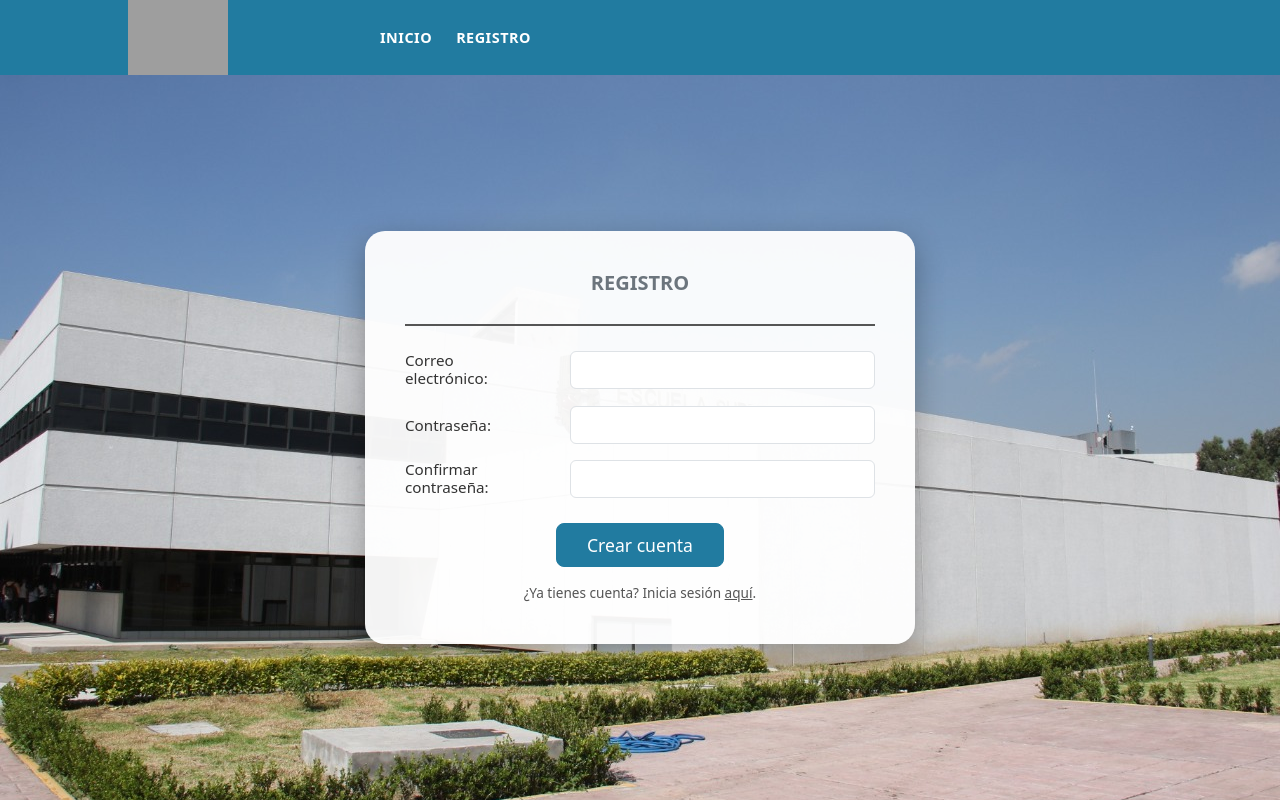
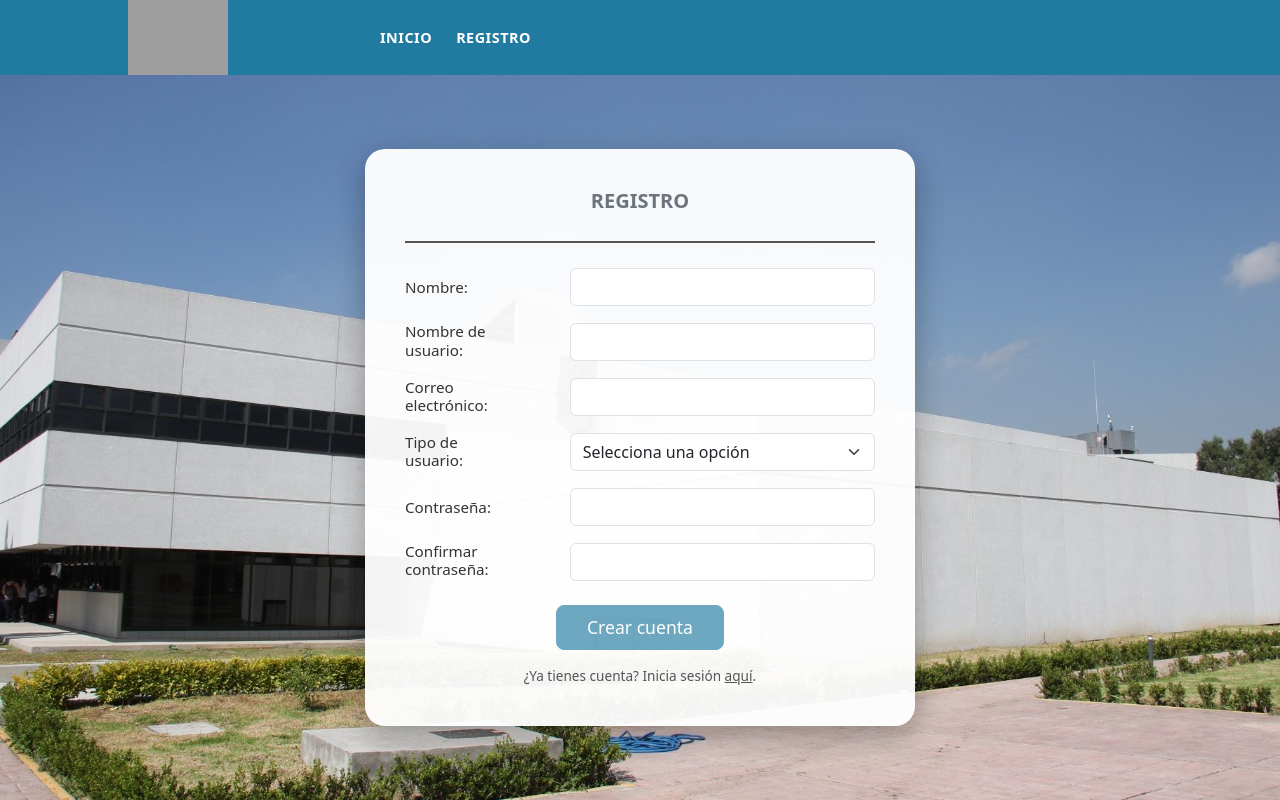
Before and after one commit to vgcrtz/escometa, an Angular app: page /registro in a window 1280 px wide. Built offline with nearby package versions, Linux system fonts and the light colour scheme; grey boxes are pictures that could not be loaded.

Commit message:
Arreglo para el login

```diff
--- a/src/app/app.config.ts
+++ b/src/app/app.config.ts
@@ -1,11 +1,13 @@
 import { ApplicationConfig, provideBrowserGlobalErrorListeners } from '@angular/core';
 import { provideRouter } from '@angular/router';
+import { HttpClient, provideHttpClient } from '@angular/common/http';
 
 import { routes } from './app.routes';
 
 export const appConfig: ApplicationConfig = {
   providers: [
     provideBrowserGlobalErrorListeners(),
-    provideRouter(routes)
+    provideRouter(routes),
+    provideHttpClient()
   ]
 };
--- a/src/app/login/login.html
+++ b/src/app/login/login.html
@@ -9,7 +9,6 @@
         <h5 class="mb-1 fw-bold text-secondary" style="padding-bottom: 5%">INICIA SESIÓN</h5>
         <hr class="title-divider">
       </div>
-
       <form>
         <div class="row mb-3 align-items-center">
           <div class="col-4">
@@ -47,9 +46,6 @@
           </p>
 
         </div>
-
-
-
       </form>
     </div>
 
--- a/src/app/registro/registro.html
+++ b/src/app/registro/registro.html
@@ -1,4 +1,3 @@
-<!--Sé que aparece un error, pero es pq la imagen está en PUBLIC-->
 <div class="bg-image" style="background-image: url('Background_IMG.jpg');">
   <div class="registro-card">
     <div class="text-center">
@@ -6,41 +5,101 @@
       <hr class="title-divider">
     </div>
 
-    <form>
+    <form [formGroup]="registerForm" (ngSubmit)="registrarUsuario()">
+
+      <div class="row mb-3 align-items-center">
+        <div class="col-4">
+          <label for="nombre" class="form-label mb-0">Nombre:</label>
+        </div>
+        <div class="col-8">
+          <input type="text" class="form-control" id="nombre" formControlName="nombre"
+                 [class.is-invalid]="registerForm.get('nombre')?.invalid && registerForm.get('nombre')?.touched">
+          @if (registerForm.get('nombre')?.invalid && registerForm.get('nombre')?.touched) {
+            <div class="invalid-feedback">Mínimo 10 caracteres.</div>
+          }
+        </div>
+      </div>
+
+      <div class="row mb-3 align-items-center">
+        <div class="col-4">
+          <label for="nombre_usuario" class="form-label mb-0">Nombre de<br>usuario:</label>
+        </div>
+        <div class="col-8">
+          <input type="text" class="form-control" id="nombre_usuario" formControlName="nombre_usuario"
+                 [class.is-invalid]="registerForm.get('nombre_usuario')?.invalid && registerForm.get('nombre_usuario')?.touched">
+          @if (registerForm.get('nombre_usuario')?.invalid && registerForm.get('nombre_usuario')?.touched) {
+            <div class="invalid-feedback">Mínimo 5 caracteres.</div>
+          }
+        </div>
+      </div>
+
       <div class="row mb-3 align-items-center">
         <div class="col-4">
           <label for="correo" class="form-label mb-0">Correo<br>electrónico:</label>
         </div>
         <div class="col-8">
-          <input type="email" class="form-control" id="correo">
+          <input type="email" class="form-control" id="correo" formControlName="correo"
+                 [class.is-invalid]="registerForm.get('correo')?.invalid && registerForm.get('correo')?.touched">
+          @if (registerForm.get('correo')?.invalid && registerForm.get('correo')?.touched) {
+            <div class="invalid-feedback">Ingresa un correo válido.</div>
+          }
         </div>
       </div>
 
       <div class="row mb-3 align-items-center">
         <div class="col-4">
-          <label for="password" class="form-label mb-0">Contraseña:</label>
+          <label for="tipo_usuario" class="form-label mb-0">Tipo de<br>usuario:</label>
         </div>
         <div class="col-8">
-          <input type="password" class="form-control" id="password">
+          <select class="form-select" id="tipo_usuario" formControlName="tipo_usuario"
+                  [class.is-invalid]="registerForm.get('tipo_usuario')?.invalid && registerForm.get('tipo_usuario')?.touched">
+            <option value="" disabled selected>Selecciona una opción</option>
+            <option value="ALUMNO">Estudiante</option>
+            <option value="DOCENTE">Docente</option>
+            <option value="ADMINISTRATIVO">Administrativo</option>
+          </select>
+          @if (registerForm.get('tipo_usuario')?.invalid && registerForm.get('tipo_usuario')?.touched) {
+            <div class="invalid-feedback">Selecciona un tipo de usuario.</div>
+          }
+        </div>
+      </div>
+
+      <div class="row mb-3 align-items-center">
+        <div class="col-4">
+          <label for="contrasena" class="form-label mb-0">Contraseña:</label>
+        </div>
+        <div class="col-8">
+          <input type="password" class="form-control" id="contrasena" formControlName="contrasena"
+                 [class.is-invalid]="registerForm.get('contrasena')?.invalid && registerForm.get('contrasena')?.touched">
+          @if (registerForm.get('contrasena')?.invalid && registerForm.get('contrasena')?.touched) {
+            <div class="invalid-feedback">Mínimo 8 caracteres.</div>
+          }
         </div>
       </div>
 
       <div class="row mb-4 align-items-center">
         <div class="col-4">
-          <label for="confirm_password" class="form-label mb-0">Confirmar<br>contraseña:</label>
+          <label for="confirmar_contrasena" class="form-label mb-0">Confirmar<br>contraseña:</label>
         </div>
         <div class="col-8">
-          <input type="password" class="form-control" id="confirm_password">
+          <input type="password" class="form-control" id="confirmar_contrasena" #confirmPass (input)="0"
+                 [class.is-invalid]="confirmPass.value !== registerForm.get('contrasena')?.value && confirmPass.value.length > 0">
+          @if (confirmPass.value !== registerForm.get('contrasena')?.value && confirmPass.value.length > 0) {
+            <div class="invalid-feedback">Las contraseñas no coinciden.</div>
+          }
         </div>
       </div>
 
       <div class="text-center mb-3 mt-4">
-        <button type="submit" class="btn btn-custom">Crear cuenta</button>
+        <button type="submit" class="btn btn-custom"
+                [disabled]="registerForm.invalid || confirmPass.value !== registerForm.get('contrasena')?.value || confirmPass.value === ''">
+          Crear cuenta
+        </button>
       </div>
     </form>
 
     <div class="text-center footer-text mt-3">
-      ¿Ya tienes cuenta? Inicia sesión <a href="#">aquí</a>.
+      ¿Ya tienes cuenta? Inicia sesión <a routerLink="/inicio">aquí</a>.
     </div>
 
   </div>
--- a/src/app/registro/registro.ts
+++ b/src/app/registro/registro.ts
@@ -1,9 +1,36 @@
-import { Component } from '@angular/core';
+import { Component, inject } from '@angular/core';
+import { HttpClient } from '@angular/common/http';
+import { variables_globales } from '../variables-globales';
+import { FormGroup, ReactiveFormsModule, FormControl, Validators } from '@angular/forms';
 
 @Component({
   selector: 'app-registro',
-  imports: [],
+  imports: [ReactiveFormsModule],
   templateUrl: './registro.html',
   styleUrl: './registro.css',
 })
-export class Registro {}
+export class Registro
+{
+  private http = inject(HttpClient);
+
+  registerForm = new FormGroup({
+    correo: new FormControl('', [Validators.required, Validators.email]),
+    nombre: new FormControl('', [Validators.required, Validators.minLength(10)]),
+    nombre_usuario: new FormControl('', [Validators.required, Validators.minLength(5)]),
+    contrasena: new FormControl('', [Validators.required, Validators.minLength(8)]),
+    tipo_usuario: new FormControl('', [Validators.required])
+  });
+
+  registrarUsuario()
+  {
+     var ruta = `${variables_globales.server_url}auth/register.php`;
+
+     console.log(this.registerForm.value);
+     console.log(ruta);
+
+     this.http.post(ruta, this.registerForm.value).subscribe({
+       next: (respuesta) => console.log(respuesta),
+       error: (error) => console.error(error)
+     });
+  }
+}
--- /dev/null
+++ b/src/app/variables-globales.ts
@@ -0,0 +1,3 @@
+export const variables_globales = {
+  server_url: 'http://localhost:8000/'
+};
```
